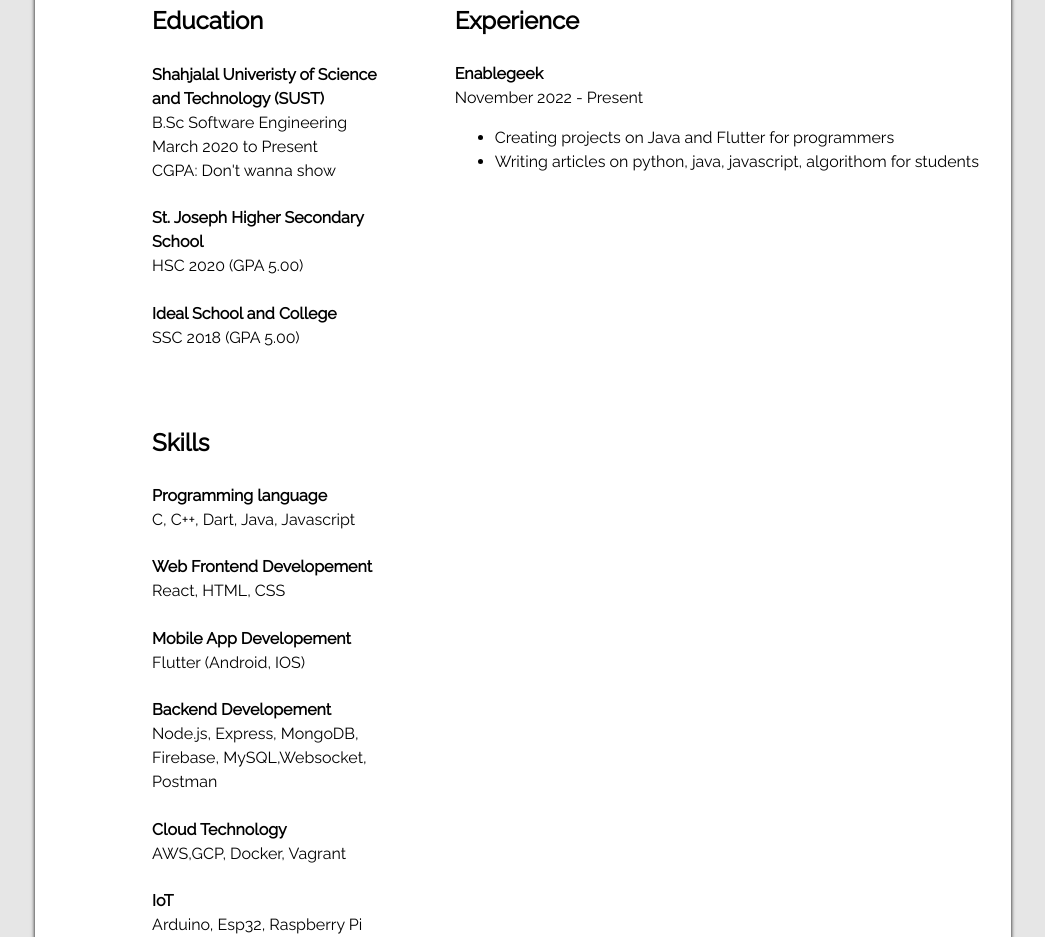
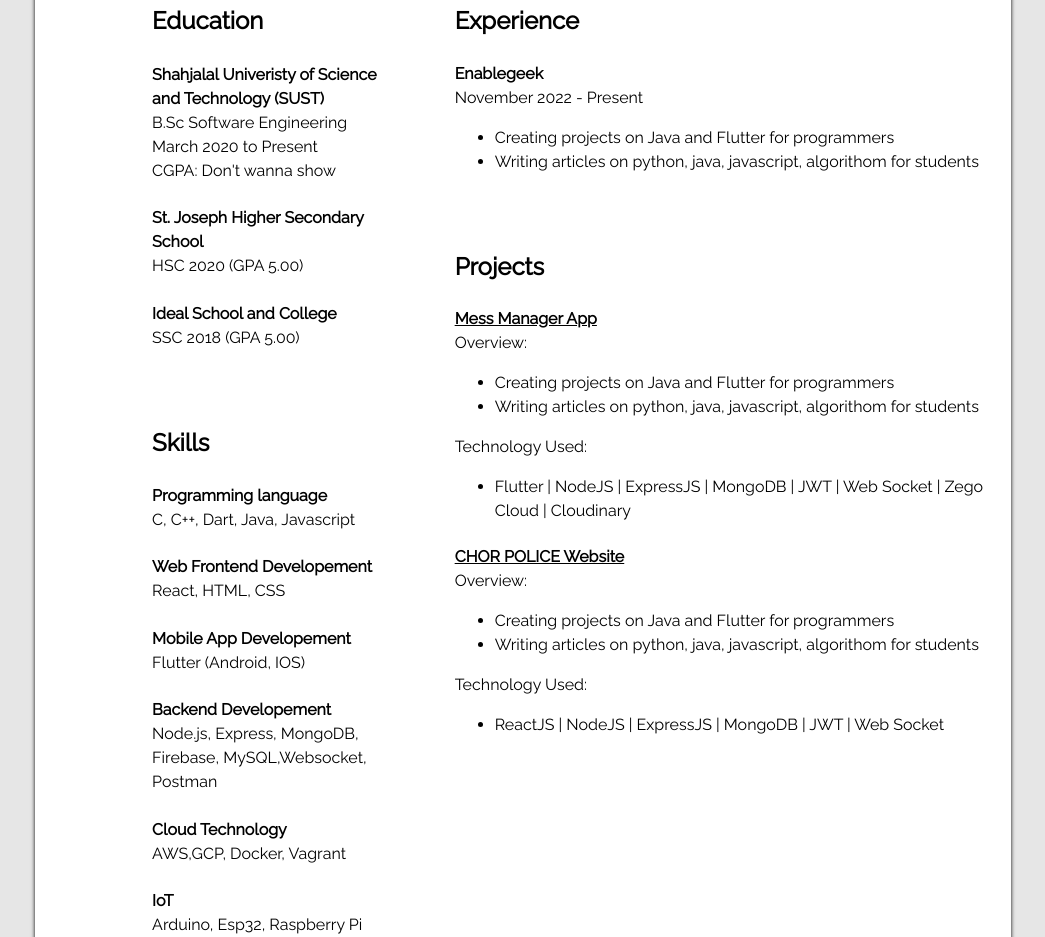
Before and after one commit to nafi-ullah/cv_html_css, a plain HTML site: page index.html in a window 1280 px wide. Shown: the part 305-1242 px from the top of the page, without its empty margins (117-1162 px from the left). Drawn offline with nearby package versions, Linux system fonts and the light colour scheme.

Commit message:
project section update

```diff
--- a/index.html
+++ b/index.html
@@ -160,6 +160,61 @@
                      </div>
                 </div>
 
+                <div class="rightsec">
+                    <div class="righthead">
+                        Projects
+                    </div>
+
+                    <div class="rightbold">
+                        <u>Mess Manager App </u>
+
+                     </div>
+                        <div class="plaintext">
+                            Overview:
+                        </div>
+
+                     <div class="mylist">
+                         <ul>
+                            <li>Creating projects on Java and Flutter for programmers</li>
+                            <li>Writing articles on python, java, javascript, algorithom for
+                                students</li>
+                         </ul>
+                     </div>
+                     <div class="plaintext">
+                        Technology Used:
+                     </div>
+                     <div class="mylist">
+                        <ul>
+                           <li>Flutter | NodeJS | ExpressJS | MongoDB | JWT | Web Socket | Zego Cloud | Cloudinary</li>
+                        </ul>
+                    </div>
+
+
+                    <div class="rightbold">
+                        <u>CHOR POLICE Website </u>
+
+                     </div>
+                        <div class="plaintext">
+                            Overview:
+                        </div>
+
+                     <div class="mylist">
+                         <ul>
+                            <li>Creating projects on Java and Flutter for programmers</li>
+                            <li>Writing articles on python, java, javascript, algorithom for
+                                students</li>
+                         </ul>
+                     </div>
+                     <div class="plaintext">
+                        Technology Used:
+                     </div>
+                     <div class="mylist">
+                        <ul>
+                           <li>ReactJS | NodeJS | ExpressJS | MongoDB | JWT | Web Socket </li>
+                        </ul>
+                    </div>
+                </div>
+
 
           </div>
 
```
